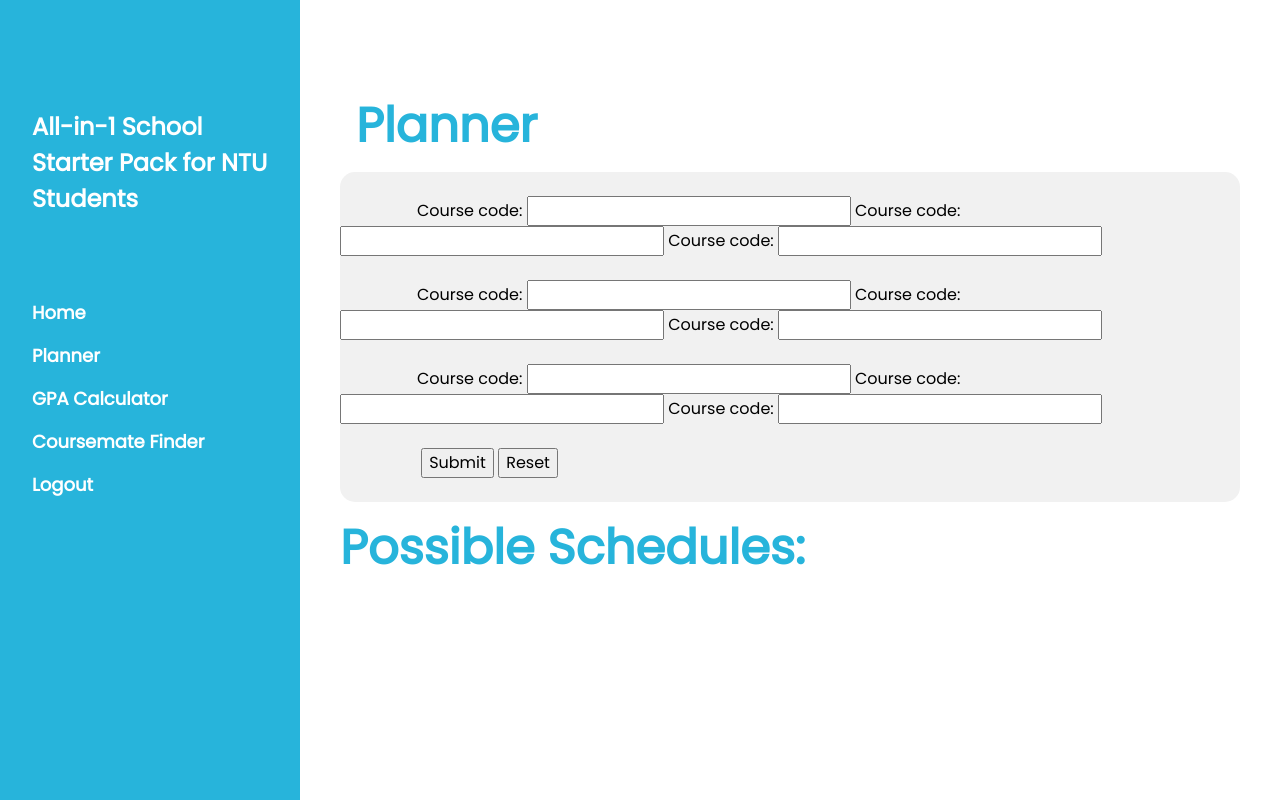
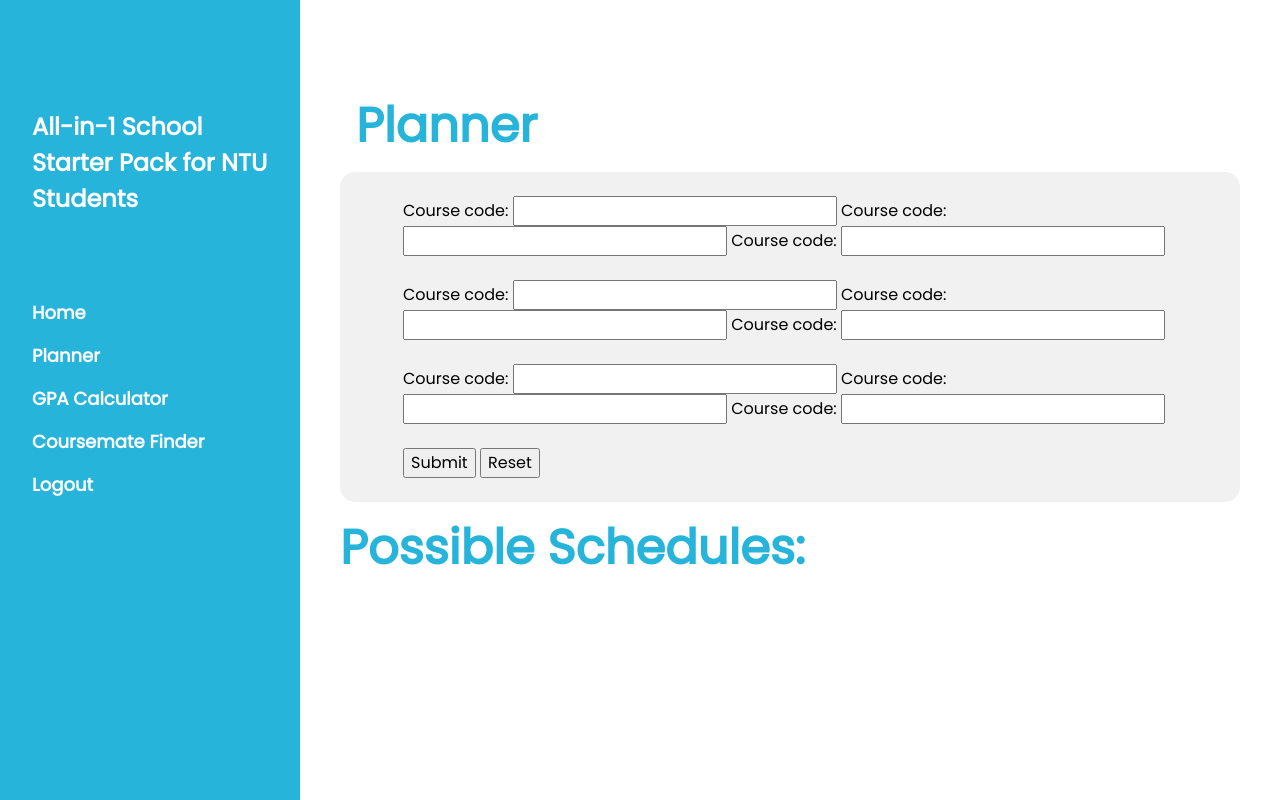
Before and after one commit to matthanmethane/course_planner, a Flask app: page /planner in a window 1280 px wide. Run offline with Flask 2, Linux system fonts and the light colour scheme; parts of the project's set-up code (start-up, migrations or seed data) failed here and were passed over; some libraries are stand-ins or nearby versions.

Commit message:
minor edits

```diff
--- a/static/main.css
+++ b/static/main.css
@@ -243,5 +243,8 @@
 .w3-light-grey{
   border-radius: 15px;
 
+}
 
+#course-codes{
+  display: inline;
 }
--- a/templates/planner.html
+++ b/templates/planner.html
@@ -58,13 +58,14 @@
 
 
 
-    <div class="w3-light-grey">
+    <div class="w3-light-grey" style="padding-left:7% ">
         <br>
         {% block content %}
         <form action="" method="POST">
+
             {{ form.csrf_token }}
 
-            &nbsp&nbsp&nbsp&nbsp&nbsp&nbsp&nbsp&nbsp&nbsp&nbsp&nbsp&nbsp&nbsp&nbsp&nbsp&nbsp&nbsp&nbspCourse code:
+            Course code:
             {{ form.courseCode1 }}
 
             Course code:
@@ -74,7 +75,7 @@
             {{ form.courseCode3 }}
             <br>
             <br>
-            &nbsp&nbsp&nbsp&nbsp&nbsp&nbsp&nbsp&nbsp&nbsp&nbsp&nbsp&nbsp&nbsp&nbsp&nbsp&nbsp&nbsp&nbspCourse code:
+            Course code:
             {{ form.courseCode4 }}
 
             Course code:
@@ -84,7 +85,7 @@
             {{ form.courseCode6 }}
             <br>
             <br>
-            &nbsp&nbsp&nbsp&nbsp&nbsp&nbsp&nbsp&nbsp&nbsp&nbsp&nbsp&nbsp&nbsp&nbsp&nbsp&nbsp&nbsp&nbspCourse code:
+            Course code:
             {{ form.courseCode7 }}
 
             Course code:
@@ -94,7 +95,6 @@
             {{ form.courseCode9 }}
             <br>
             <br>
-            &nbsp&nbsp&nbsp&nbsp&nbsp&nbsp&nbsp&nbsp&nbsp&nbsp&nbsp&nbsp&nbsp&nbsp&nbsp&nbsp&nbsp&nbsp
             {{ form.submit }}
             <input type="button" onClick= location.reload(); value="Reset"/>
             <br>
@@ -111,7 +111,7 @@
         <h1 class="w3-xxxlarge w3-text-red"><b>Possible Schedules:</b></h1>
 
 
-            <div class="w3-light-grey">
+            <div class="w3-light-grey" style="padding-left:2% ">
 
 
                     {{table|safe}}
```
